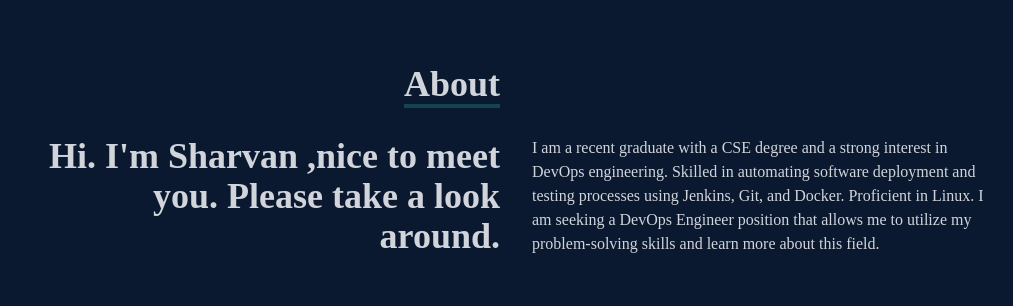
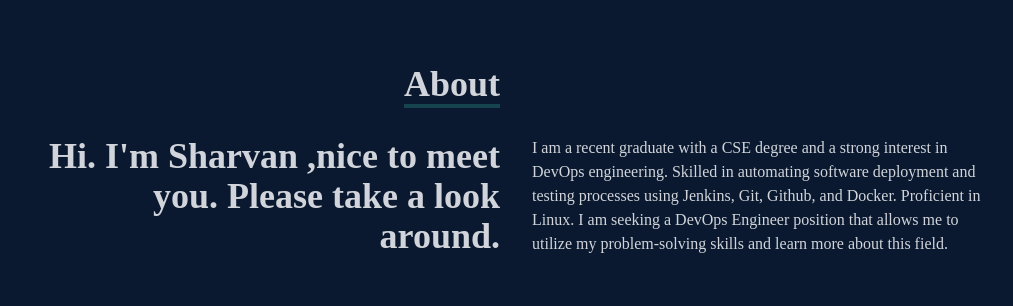
Before and after one commit to Sharvansamala/portfolio, a React (Create React App) app: page / in a window 1280 px wide. Shown: the part 1040-1346 px from the top of the page, without its empty margins (124-1137 px from the left). Built offline with nearby package versions, Linux system fonts and the light colour scheme.

Commit message:
Update About.jsx

```diff
--- a/src/components/About.jsx
+++ b/src/components/About.jsx
@@ -18,7 +18,7 @@ const About = () => {
                     </div>
                     <div>
                         <p>I am a recent graduate with a CSE degree and a strong interest in DevOps engineering.
-                            Skilled in automating software deployment and testing processes using Jenkins, Git, and Docker. Proficient in Linux.
+                            Skilled in automating software deployment and testing processes using Jenkins, Git, Github, and Docker. Proficient in Linux.
                             I am seeking a DevOps Engineer position that allows me to utilize my problem-solving skills and learn more about this field.</p>
                     </div>
                 </div>
```
